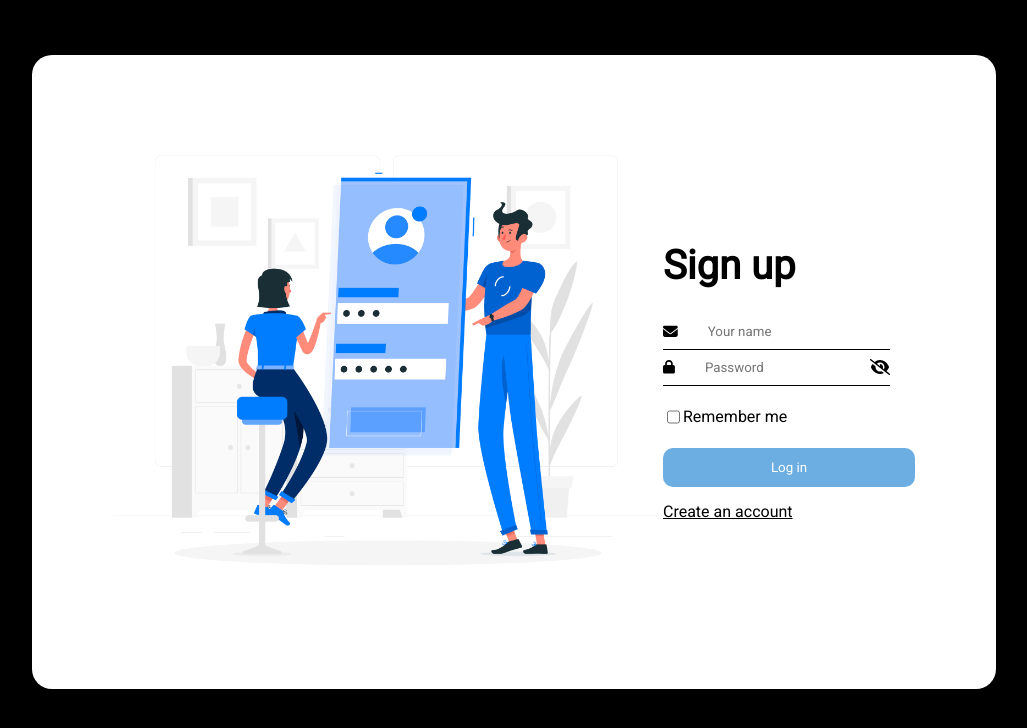
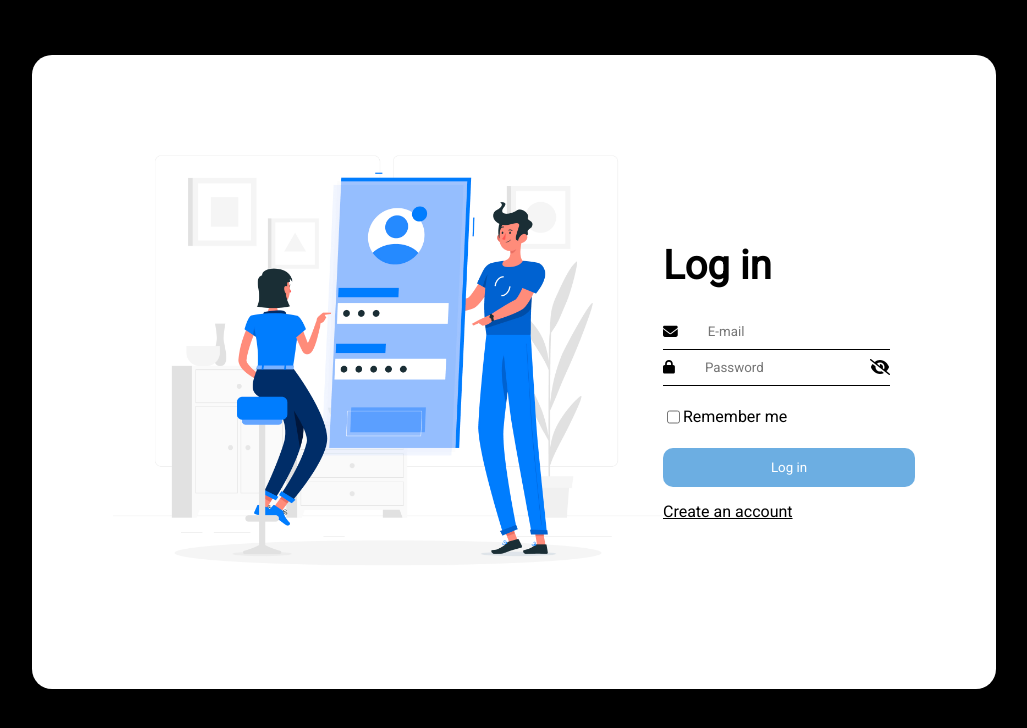
Before and after one commit to ahmedfare/login, a plain HTML site: page index.html in a window 1280 px wide. Shown: the whole page, without its empty margins (126-1153 px from the left). Drawn offline with Linux system fonts and the light colour scheme.

Commit message:
Update index.html

```diff
--- a/index.html
+++ b/index.html
@@ -14,7 +14,7 @@
         <img src="4957136.jpg" width="550" alt="" srcset="" />
       </div>
       <div class="main-card">
-        <h1>Sign up</h1>
+        <h1>Log in</h1>
         <div class="input-box">
           <svg
             width="22"
@@ -26,7 +26,7 @@
               d="M48 64C21.5 64 0 85.5 0 112c0 15.1 7.1 29.3 19.2 38.4L236.8 313.6c11.4 8.5 27 8.5 38.4 0L492.8 150.4c12.1-9.1 19.2-23.3 19.2-38.4c0-26.5-21.5-48-48-48H48zM0 176V384c0 35.3 28.7 64 64 64H448c35.3 0 64-28.7 64-64V176L294.4 339.2c-22.8 17.1-54 17.1-76.8 0L0 176z"
             />
           </svg>
-          <input type="email" placeholder="Your name" class="inputt" src="" />
+          <input type="email" placeholder="E-mail" class="inputt" src="" />
         </div>
         <div class="input-box">
           <svg
```
